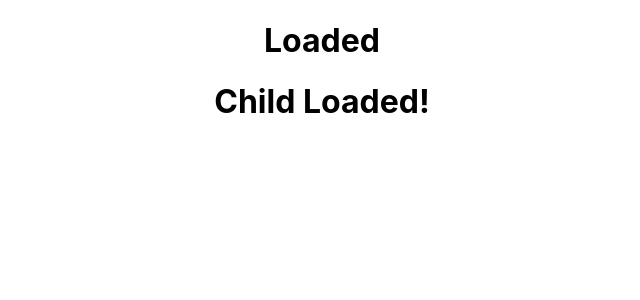
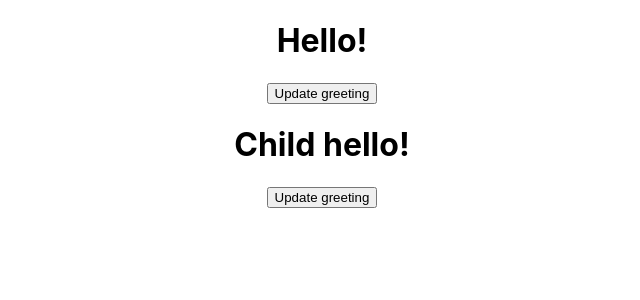
Before and after one commit to vkleer/react-app, a React (Create React App) app in the folder my-app/: page / in a window 1280 px wide. Shown: the top 300 px of the page, without its empty margins (318-958 px from the left). Built offline with nearby package versions, Linux system fonts and the light colour scheme.

Commit message:
Create components to display componentDidUpdate method

```diff
--- a/my-app/src/App.js
+++ b/my-app/src/App.js
@@ -12,6 +12,7 @@
 import MethodsAsPropsParent from './components/MethodsAsPropsParent';
 import RenderingLists from './components/RenderingLists';
 import LifeCyclesCDM from './components/LifeCyclesCDM';
+import LifeCyclesCDU from './components/LifeCyclesCDU';
 
 function App() {
   return (
@@ -27,7 +28,8 @@
       {/* <NestingComponents /> */}
       {/* <MethodsAsPropsParent/ > */}
       {/* <RenderingLists /> */}
-      <LifeCyclesCDM />
+      {/* <LifeCyclesCDM /> */}
+      <LifeCyclesCDU />
     </div>
   );
 }
--- /dev/null
+++ b/my-app/src/components/LifeCyclesCDU.js
@@ -0,0 +1,38 @@
+import React, { Component } from 'react'
+import LifeCyclesCDUChild from './LifeCyclesCDUChild';
+
+export class LifeCyclesCDU extends Component {
+    constructor(props) {
+        console.log('Constructor called');
+        super(props)
+        this.state = {
+            greeting: 'Hello!',
+        }
+    }
+
+    updateGreeting = () => {
+        console.log('Update greeting called');
+        this.setState(prevState => {
+            return {
+                greeting: prevState.greeting === 'Hello!' ? 'Goodbye!' : 'Hello!'
+            }
+        })
+    }
+
+    componentDidUpdate() {
+        console.log('Component updated');
+    }
+
+  render() {
+    console.log('Render method called');
+    return (
+        <div>
+            <h1>{this.state.greeting}</h1>
+            <button onClick={this.updateGreeting}>Update greeting</button>
+            <LifeCyclesCDUChild parentGreeting={this.state.greeting} />
+        </div>
+    )
+  }
+}
+
+export default LifeCyclesCDU
--- /dev/null
+++ b/my-app/src/components/LifeCyclesCDUChild.js
@@ -0,0 +1,39 @@
+import React, { Component } from 'react'
+
+export class LifeCyclesCDUChild extends Component {
+    constructor(props) {
+        console.log('Child constructor called');
+        super(props)
+        this.state = {
+            greeting: 'Child hello!',
+        }
+    }
+
+    updateGreeting = () => {
+        console.log('Child update greeting called');
+        this.setState(prevState => {
+            return {
+                greeting: prevState.greeting === 'Child hello!' ? 'Child goodbye!' : 'Child hello!'
+            }
+        })
+    }
+
+    componentDidUpdate(prevProps, prevState) {
+        console.log('Child component updated');
+        console.log(prevProps, prevProps);
+        if (prevProps.parentGreeting !== this.props.parentGreeting) {
+            console.log('Parent greeting has changed');
+        }
+    }
+
+  render() {
+    return (
+        <div>
+            <h1>{this.state.greeting}</h1>
+            <button onClick={this.updateGreeting}>Update greeting</button>
+        </div>
+    )
+  }
+}
+
+export default LifeCyclesCDUChild
```
